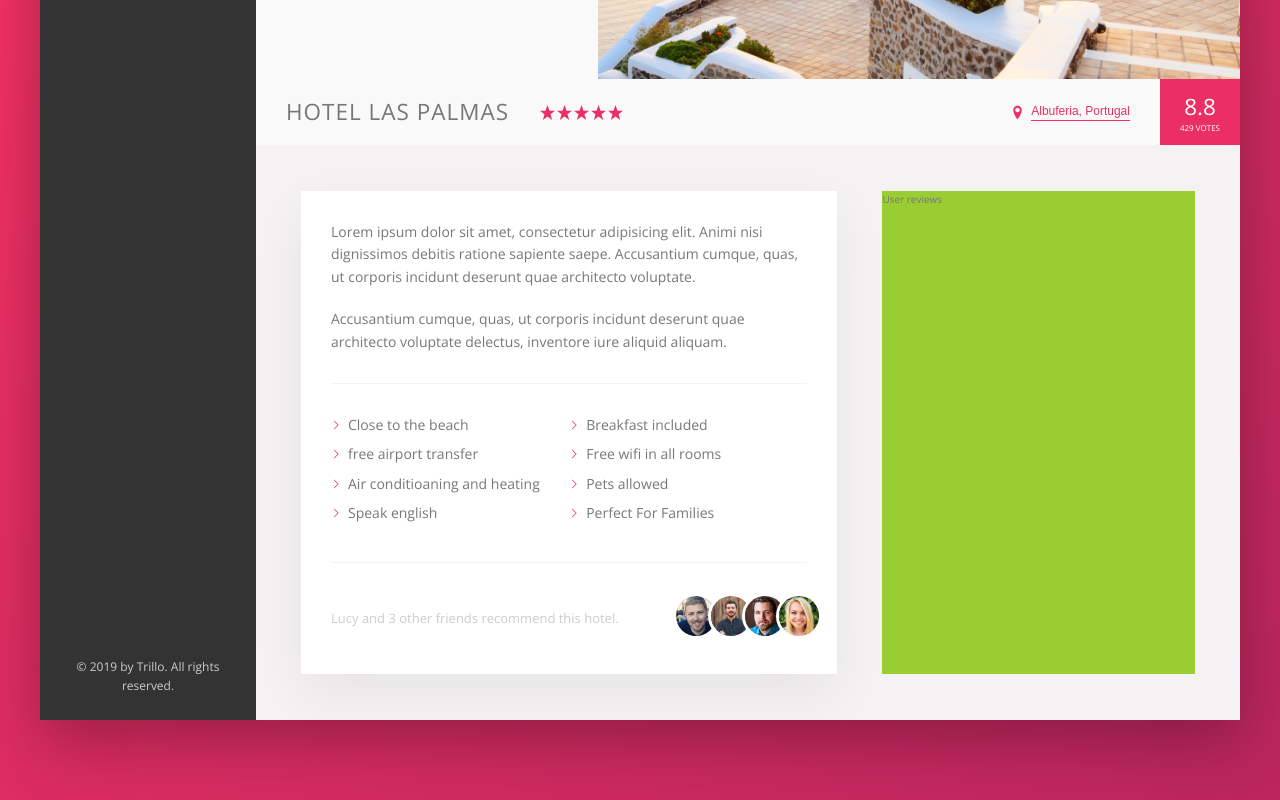
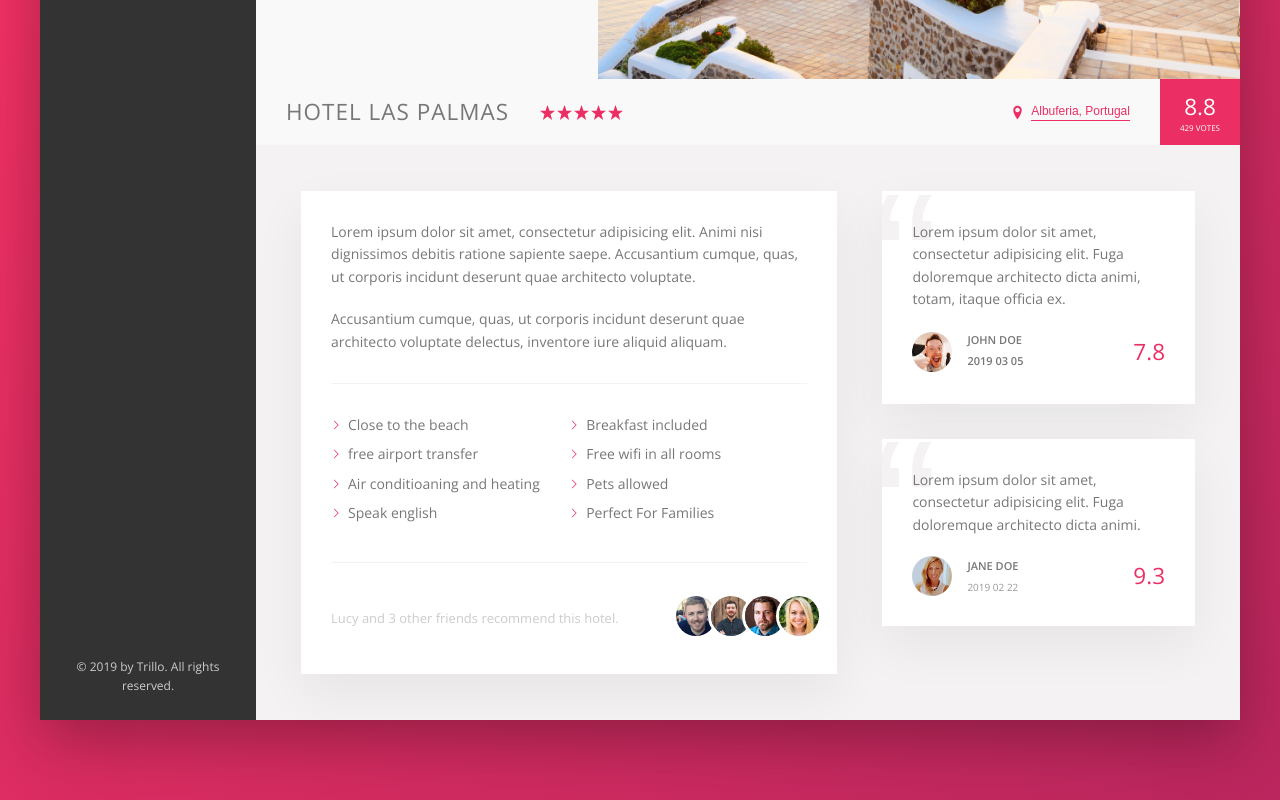
Before and after one commit to MoeTerani/Trillo, a website: page index.html in a window 1280 px wide. Shown: the part 456-1256 px from the top of the page. Drawn offline with nearby package versions, Linux system fonts and the light colour scheme.

Commit message:
recomendation styled

```diff
--- a/index.html
+++ b/index.html
@@ -211,7 +211,48 @@
                 </div>
               </div>
             </div>
-            <div class="user-reviews">User reviews</div>
+            <div class="user-reviews">
+              <!-- User review 1   -->
+              <figure class="review">
+                <blockqoute class="review__text">
+                  Lorem ipsum dolor sit amet, consectetur adipisicing elit. Fuga
+                  doloremque architecto dicta animi, totam, itaque officia ex.
+                </blockqoute>
+                <figcaption class="review__user">
+                  <img
+                    src="img/user-1.jpg"
+                    alt="user 1 photo"
+                    class="review__photo"
+                  />
+                  <div class="review__user-box">
+                    <p class="review__user-name">John Doe</p>
+                    <p class="review__user-name">2019 03 05</p>
+                  </div>
+                  <div class="review__rating">7.8</div>
+                </figcaption>
+              </figure>
+
+              <!-- User review 2   -->
+
+              <figure class="review">
+                <blockqoute class="review__text">
+                  Lorem ipsum dolor sit amet, consectetur adipisicing elit. Fuga
+                  doloremque architecto dicta animi.
+                </blockqoute>
+                <figcaption class="review__user">
+                  <img
+                    src="img/user-2.jpg"
+                    alt="user 1 photo"
+                    class="review__photo"
+                  />
+                  <div class="review__user-box">
+                    <p class="review__user-name">Jane Doe</p>
+                    <p class="review__user-date">2019 02 22</p>
+                  </div>
+                  <div class="review__rating">9.3</div>
+                </figcaption>
+              </figure>
+            </div>
           </div>
         </main>
       </div>
--- a/sass/_components.scss
+++ b/sass/_components.scss
@@ -372,3 +372,61 @@
     }
   }
 }
+
+//---------------------------
+// REVIEWS
+.review {
+  background-color: #fff;
+  box-shadow: var(--shadow-light);
+  padding: 3rem;
+  margin-bottom: 3.5rem;
+  position: relative;
+  overflow: hidden;
+
+  &__text {
+    z-index: 10;
+    position: relative;
+  }
+
+  &__user {
+    display: flex;
+    align-items: center;
+    margin-top: 2rem;
+  }
+  &__photo {
+    height: 4rem;
+    width: 4rem;
+    border-radius: 50%;
+    margin-right: 1.5rem;
+  }
+  &__user-box {
+    margin-right: auto;
+  }
+  &__user-name {
+    font-size: 1.1rem;
+    font-weight: 600;
+    text-transform: uppercase;
+    margin-bottom: 0.4rem;
+  }
+  &__user-date {
+    font-size: 1rem;
+    color: var(--color-Grey-dark-3);
+  }
+  &__rating {
+    font-size: 2.25rem;
+    font-weight: 300;
+    color: var(--color-primary);
+  }
+
+  &::before {
+    content: "\201C";
+    position: absolute;
+    top: -2.75rem;
+    left: -1rem;
+    line-height: 1;
+    font-size: 20rem;
+    color: var(--color-Grey-light-2);
+    font-family: sans-serif;
+    z-index: 1;
+  }
+}
--- a/sass/_layout.scss
+++ b/sass/_layout.scss
@@ -35,6 +35,7 @@
 }
 
 .detail {
+  font-size: 1.4rem;
   display: flex;
   padding: 4.5rem;
   background-color: var(--color-Grey-light-2);
@@ -42,7 +43,6 @@
 }
 
 .description {
-  font-size: 1.4rem;
   background-color: white;
   box-shadow: var(--shadow-light);
   padding: 3rem;
@@ -50,6 +50,5 @@
   margin-right: 4.5rem;
 }
 .user-reviews {
-  background-color: yellowgreen;
   flex: 1; // takes the remaining space
 }
```
Also changed, not shown: sass/main.css, 1 other file.
